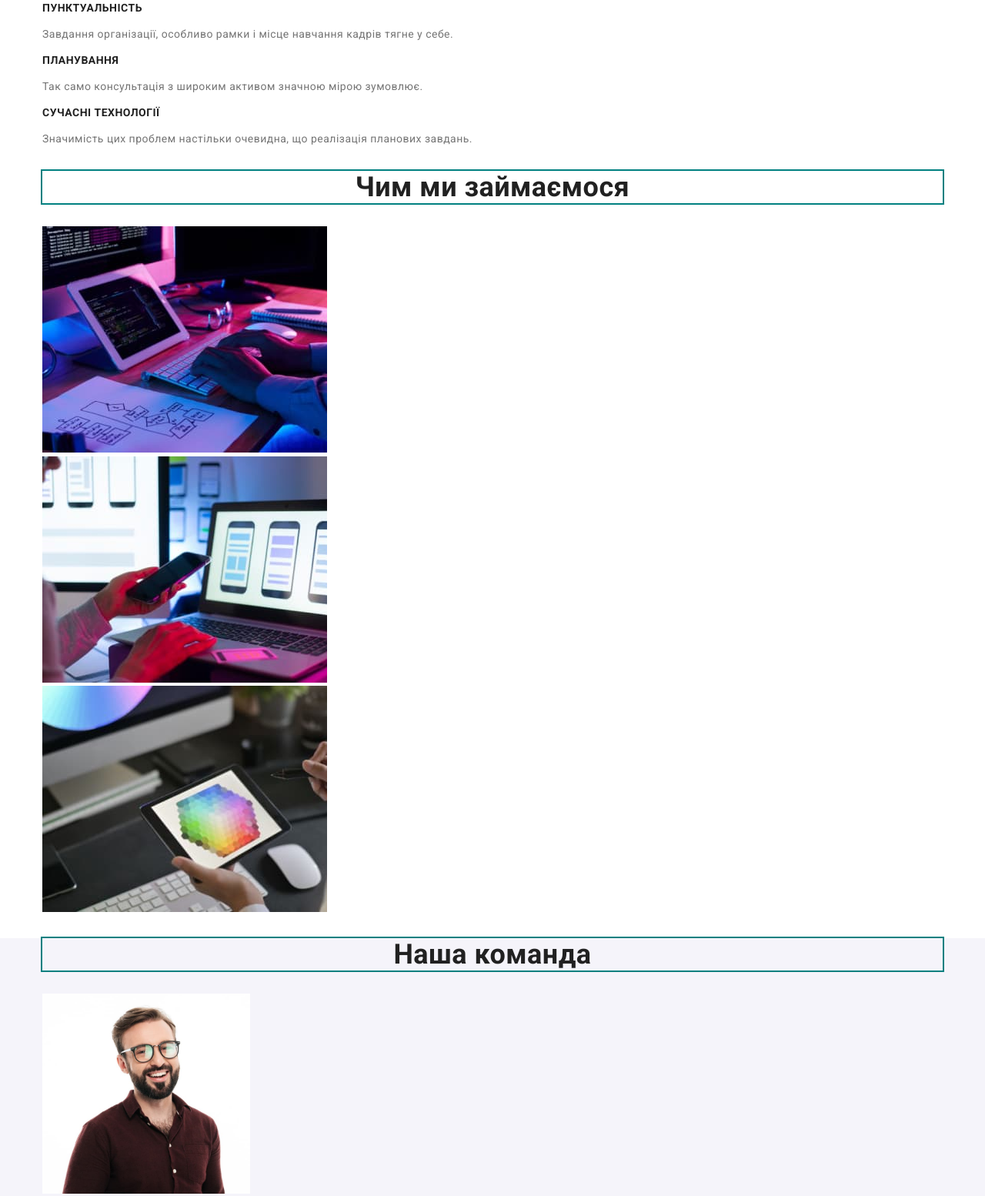
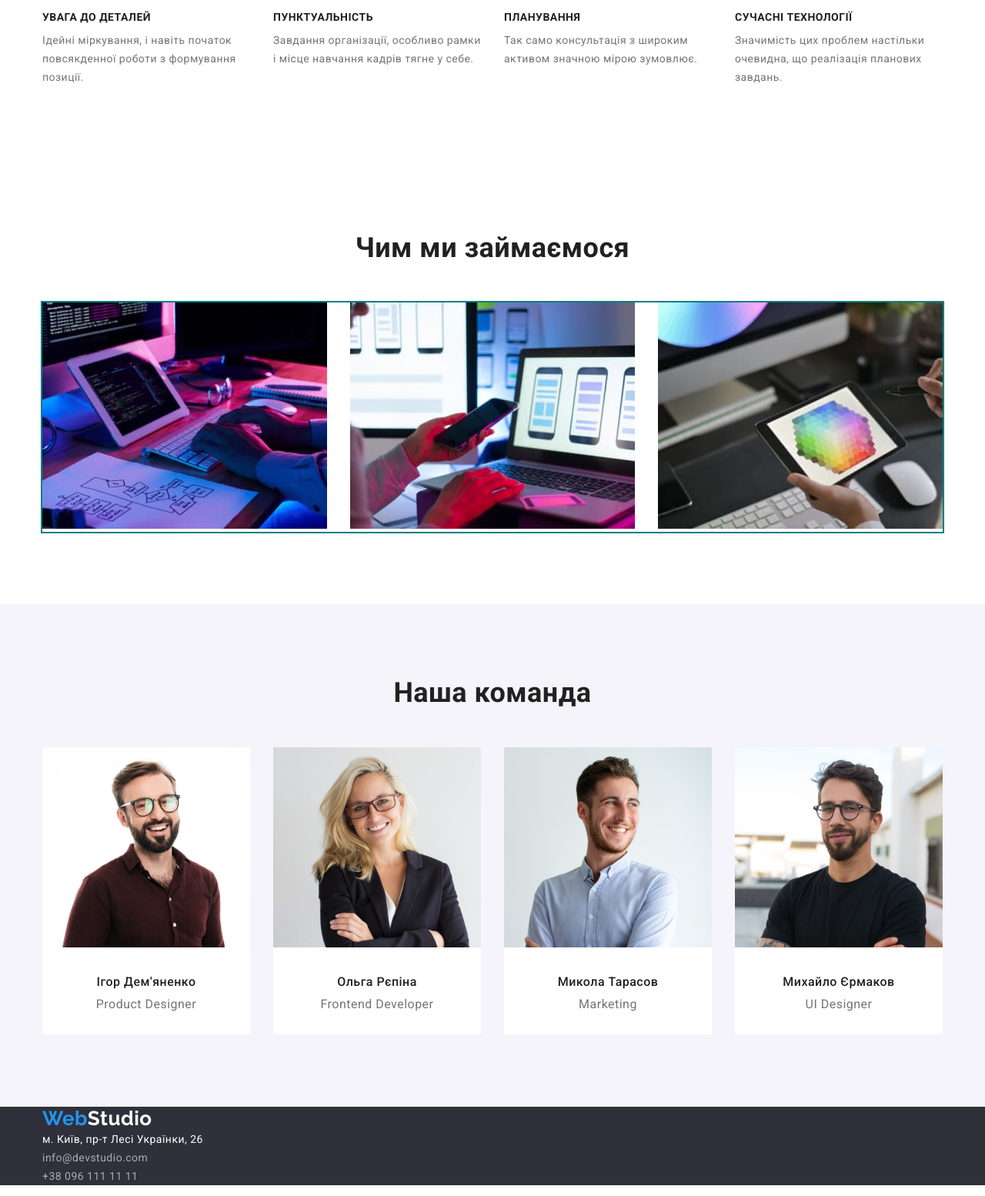
Before and after one commit to An-nettt/goit-markup-hw-03, a plain HTML site: page index.html in a window 1280 px wide. Shown: the part 299-1853 px from the top of the page at 77% size. Drawn offline with nearby package versions, Linux system fonts and the light colour scheme.

Commit message:
Додано позиціонування на сторінку Студія

```diff
--- a/css/style.css
+++ b/css/style.css
@@ -31,10 +31,14 @@ body {
     padding: 0;
 }
 
-h1;
-h2;
-h3;
-p {
+h1,
+h2,
+h3,
+h4,
+h5,
+h6,
+p,
+ul {
     margin-top: 0;
     margin-bottom: 0;
 }
@@ -44,6 +48,19 @@ p {
     width: 1200px;
     padding: 0 15px;
     margin: 0 auto;
+}
+
+.visually-hidden {
+    position: absolute;
+    width: 1px;
+    height: 1px;
+    margin: -1px;
+    border: 0;
+    padding: 0;
+    white-space: nowrap;
+    clip-path: inset(100%);
+    clip: rect(0 0 0 0);
+    overflow: hidden;
 }
 
 /* Стилі для header */
@@ -111,6 +128,9 @@ p {
 }
 
 .contacts .link {
+    padding-top: 32px;
+    padding-bottom: 32px;
+
     color: var(--prymary-text-color);
     font-style: normal;
     font-weight: 500;
@@ -174,8 +194,6 @@ p {
 .hero {
     background-color: #2F303A;
     text-align: center;
-
-    outline: 2px solid tomato;
 }
 
 .hero-title {
@@ -192,18 +210,33 @@ p {
 }
 
 /* Секція */
+.section {
+    padding-top: 94px;
+    padding-bottom: 94px;
+}
+
 .section-title {
+    margin-top: 0;
+    margin-bottom: 50px;
+
     color: var(--title-text-color);
     font-weight: 700;
     font-size: 36px;
     line-height: 1.17;
     text-align: center;
-
-    outline: 2px solid teal;
 }
 
 /* Переваги */
+.features {
+    display: flex;
+}
+
+.features .item:not(:last-child) {
+    margin-right: 30px;
+}
+
 .features .title {
+    margin-bottom: 10px;
     color: var(--title-text-color);
     font-weight: 700;
     font-size: 14px;
@@ -211,8 +244,20 @@ p {
 }
 
 .features .text {
+    width: 270px;
     font-size: 14px;
     line-height: 1.71;
+}
+
+/* Чим ми займаємося */
+.work-list {
+    display: flex;
+
+    outline: 2px solid teal;
+}
+
+.work-list .item:not(:last-child) {
+    margin-right: 30px;
 }
 
 /* Команда */
@@ -220,20 +265,39 @@ p {
     background-color: var(--secondary-bgc);
 }
 
+.teams {
+    display: flex;
+}
+
+.teams .item {
+    background-color: var(--prymary-bgc);
+}
+
+.teams .item:not(:last-child) {
+    margin-right: 30px;
+}
+
 .teams .title {
+    padding-top: 30px;
+    padding-bottom: 10px;
+
     color: var(--title-text-color);
     font-weight: 500;
     font-size: 16px;
     line-height: 1.19;
+    text-align: center;
 }
 
 .teams .text {
+    padding-bottom: 30px;
+
     font-size: 16px;
     line-height: 1.19;
+    text-align: center;
 }
 
 
-/* Стилі для Портфоліо */
+/* Портфоліо */
 .projects .title {
     color: var(--title-text-color);
     font-weight: 700;
@@ -252,7 +316,7 @@ p {
     text-decoration: none;
 }
 
-/* Стилі для Footer */
+/* Footer */
 .footer {
     background-color: var(--bgc-hero-footer);
 }
--- a/index.html
+++ b/index.html
@@ -40,22 +40,22 @@
         <!-- Переваги -->
         <section class="section">
             <div class="container">
-                <h2 hidden>Переваги</h2>
+                <h2 class="visually-hidden">Переваги</h2>
 
                 <ul class="features list">
-                    <li>
+                    <li class="item">
                         <h3 class="title">УВАГА ДО ДЕТАЛЕЙ</h3>
                         <p class="text">Ідейні міркування, і навіть початок повсякденної роботи з формування позиції.</p>
                     </li>
-                    <li>
+                    <li class="item">
                         <h3 class="title">ПУНКТУАЛЬНІСТЬ</h3>
                         <p class="text">Завдання організації, особливо рамки і місце навчання кадрів тягне у себе.</p>
                     </li>
-                    <li>
+                    <li class="item">
                         <h3 class="title">ПЛАНУВАННЯ</h3>
                         <p class="text">Так само консультація з широким активом значною мірою зумовлює.</p>
                     </li>
-                    <li>
+                    <li class="item">
                         <h3 class="title">СУЧАСНІ ТЕХНОЛОГІЇ</h3>
                         <p class="text">Значимість цих проблем настільки очевидна, що реалізація планових завдань.</p>
                     </li>
@@ -69,9 +69,9 @@
             <div class="container">
                 <h2 class="section-title">Чим ми займаємося</h2>
                 <ul class="work-list list">
-                    <li><img src="./images/desktop.jpg" alt="комп'ютер" width="370" height="294"></li>
-                    <li><img src="./images/mobile.jpg" alt="телефон" width="370" height="294"></li>
-                    <li><img src="./images/design.jpg" alt="планшет" width="370" height="294"></li>
+                    <li class="item"><img src="./images/desktop.jpg" alt="комп'ютер" width="370" height="294"></li>
+                    <li class="item"><img src="./images/mobile.jpg" alt="телефон" width="370" height="294"></li>
+                    <li class="item"><img src="./images/design.jpg" alt="планшет" width="370" height="294"></li>
                 </ul>
             </div>
         </section>
@@ -81,22 +81,22 @@
             <div class="container">
                 <h2 class="section-title">Наша команда</h2>
                 <ul class="teams list">
-                    <li>
+                    <li class="item">
                         <img src="./images/img1.jpg" alt="фото Ігоря" width="270" height="260">
                         <h3 class="title">Ігор Дем'яненко</h3>
                         <p lang="en" class="text">Product Designer</p>
                     </li>
-                    <li>
+                    <li class="item">
                         <img src="./images/img2.jpg" alt="фото Ольги" width="270" height="260">
                         <h3 class="title">Ольга Рєпіна</h3>
                         <p lang="en" class="text">Frontend Developer</p>
                     </li>
-                    <li>
+                    <li class="item">
                         <img src="./images/img3.jpg" alt="фото Миколи" width="270" height="260">
                         <h3 class="title">Микола Тарасов</h3>
                         <p lang="en" class="text">Marketing</p>
                     </li>
-                    <li>
+                    <li class="item">
                         <img src="./images/img4.jpg" alt="фото Михайла" width="270" height="260">
                         <h3 class="title">Михайло Єрмаков</h3>
                         <p lang="en" class="text">UI Designer</p>
```
Also changed, not shown: portfolio.html (+3 -2 lines).
